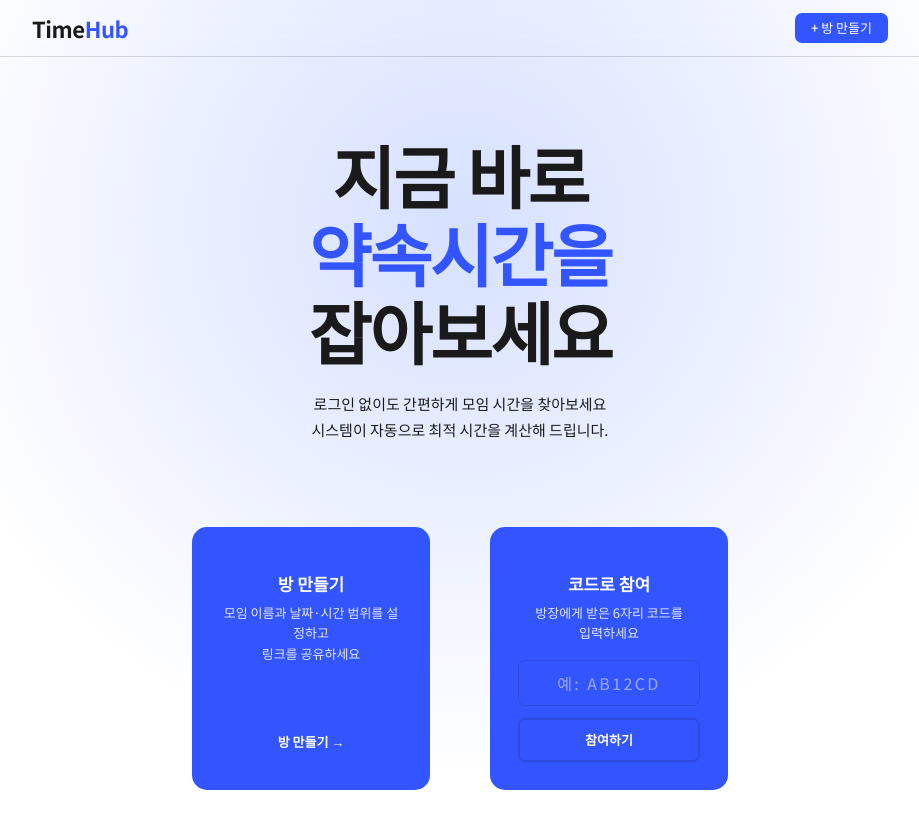
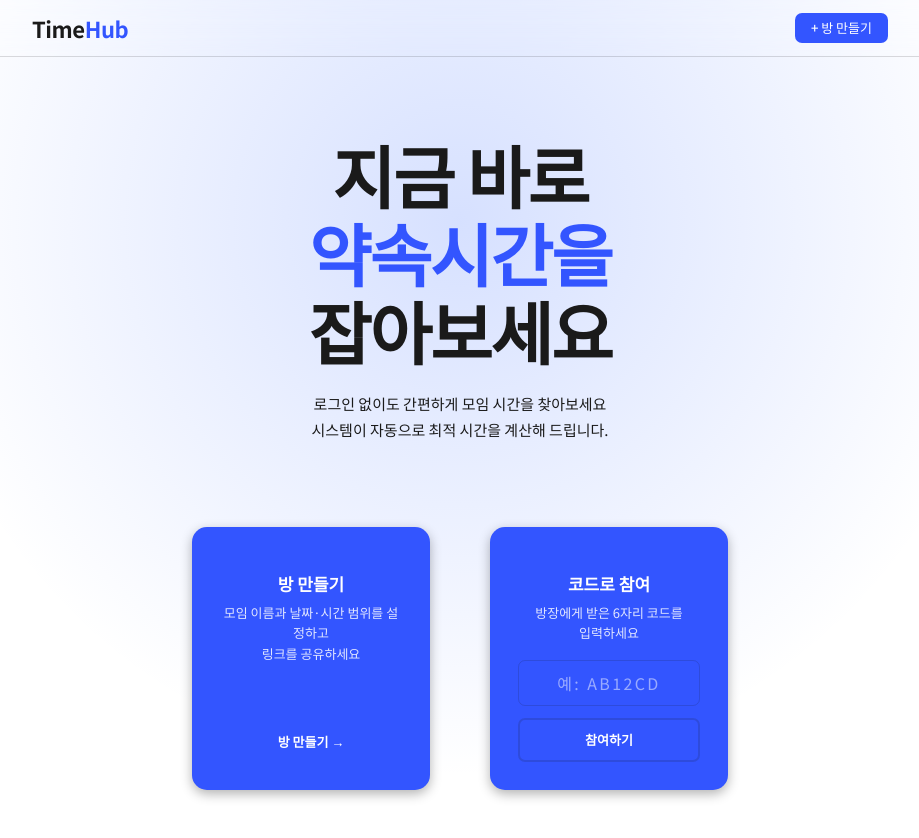
Before and after one commit to xenonbomin54/TimeHUB-, a React (Vite) app: page / in a window 1280 px wide. Shown: the top 838 px of the page, without its empty margins (180-1099 px from the left). Built offline with nearby package versions, Linux system fonts and the light colour scheme; no server answers.

Commit message:
첫페이지 그림자 효과 수정

```diff
--- a/index.html
+++ b/index.html
@@ -9,7 +9,6 @@
       <meta name="description" content="Simplifies group scheduling by letting users mark unavailable times without login, instantly highlighting overlaps and suggesting optimal meeting slots." />
       <meta name="robots" content="noindex, nofollow" />
       <style>html, body { height: 100%; margin: 0; } #root { height: 100%; }</style>
-
     </head>
 
     <body>
--- a/src/app/pages/Home.tsx
+++ b/src/app/pages/Home.tsx
@@ -41,7 +41,7 @@ export function Home() {
         {/* Create */}
         <div
           className="flex flex-col items-center p-7 text-white  text-center"
-          style={{ borderRadius: "15px", background: "#3355ff", margin: "20px" }}
+          style={{ borderRadius: "15px", background: "#3355ff", margin: "20px", boxShadow: "0 4px 12px rgba(0, 0, 0, 0.3)" }}
         >
           <div className="text-3xl mb-4"></div>
           <div style={{ fontWeight: 700, fontSize: "17px", marginBottom: "6px" }}>방 만들기</div>
@@ -62,7 +62,7 @@ export function Home() {
         <form
           onSubmit={handleJoin}
           className="flex flex-col items-center p-7 text-white  text-center"
-          style={{ borderRadius: "15px", background: "#3355ff", margin: "20px" }}
+          style={{ borderRadius: "15px", background: "#3355ff", margin: "20px", boxShadow: "0 4px 12px rgba(0, 0, 0, 0.3)" }}
         >
           <div className="text-3xl mb-4"></div>
           <div style={{ fontWeight: 700, fontSize: "17px", marginBottom: "6px" }}>코드로 참여</div>
```
Also changed, not shown: 2 other files (tests, documents, lock files or other folders).
